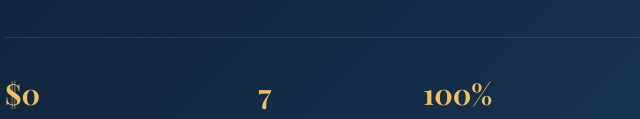
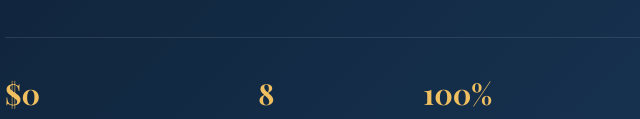
Before and after one commit to willisadvocacygroup/website, a plain HTML site: page index.html in a window 1280 px wide. Shown: the part 676-795 px from the top of the page, 109-749 px from the left. Drawn offline with nearby package versions, Linux system fonts and the light colour scheme; a script that the page names is missing.

Commit message:
Fix stat counter: 7 → 8 states licensed (MA, CT, NJ, NY, FL, TX, NC, GA)

```diff
--- a/index.html
+++ b/index.html
@@ -1256,7 +1256,7 @@
             <div class="stat-lbl">Many plans start at $0/mo</div>
           </div>
           <div>
-            <div class="stat-val">7</div>
+            <div class="stat-val">8</div>
             <div class="stat-lbl">States licensed</div>
           </div>
           <div>
```
